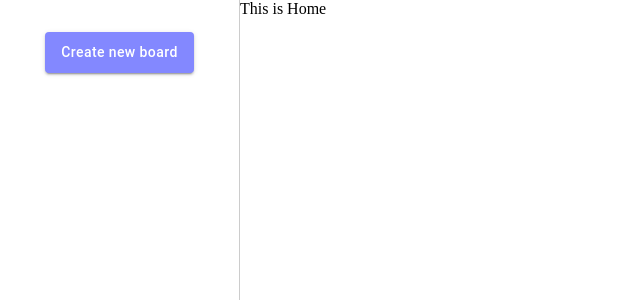
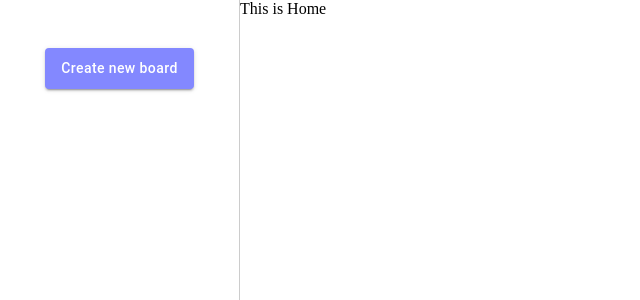
Before and after one commit to JeongHoiun/hoi-driver, a Next.js app: page / in a window 1280 px wide. Shown: the top 300 px of the page, without its empty margins (0-640 px from the left). Built offline with nearby package versions, Linux system fonts and the light colour scheme.

Commit message:
board 스크롤링 추가 및 스타일 수정

```diff
--- a/components/Sidebar/index.tsx
+++ b/components/Sidebar/index.tsx
@@ -24,9 +24,11 @@ export default function Sidebar() {
                     onClose={handleCreateNewBoardDialogClose}
                 />
             )}
-            {boards?.map((board) => (
-                <BoardListItem board={board} key={board.seq} />
-            ))}
+            <S.BoardListDiv>
+                {boards?.map((board) => (
+                    <BoardListItem board={board} key={board.seq} />
+                ))}
+            </S.BoardListDiv>
             <Button variant="contained" onClick={handleCreateNewBoardDialogOpen}>
                 Create new board
             </Button>
--- a/components/Sidebar/styles.ts
+++ b/components/Sidebar/styles.ts
@@ -6,7 +6,7 @@ export const SidebarRootDiv = styled('div')({
     display: 'flex',
     flexDirection: 'column',
     width: '240px',
-    padding: '32px',
+    padding: '32px 0px',
     height: '100vh',
     alignItems: 'center',
     gap: 16,
@@ -54,3 +54,12 @@ export const MoreIcon = styled(MoreVertIcon)({
     width: '24px',
     height: '24px'
 });
+
+export const BoardListDiv = styled('div')({
+    display: 'flex',
+    flexDirection: 'column',
+    maxHeight: '600px',
+    overflowY: 'auto',
+    width: '100%',
+    alignItems: 'center'
+});
```
